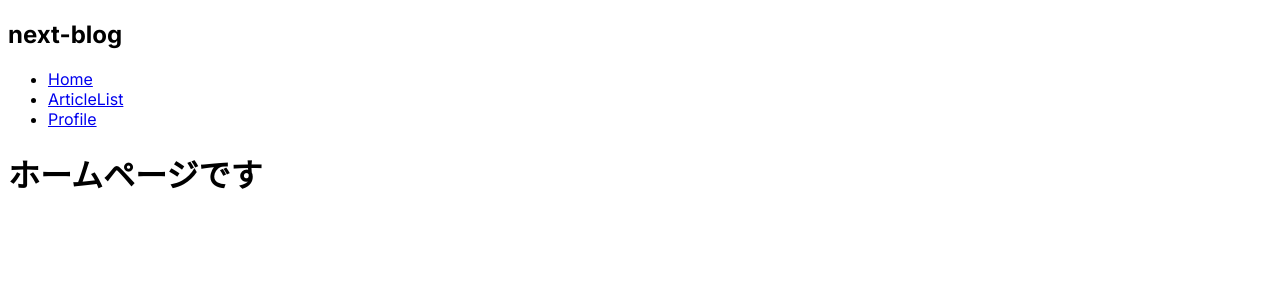
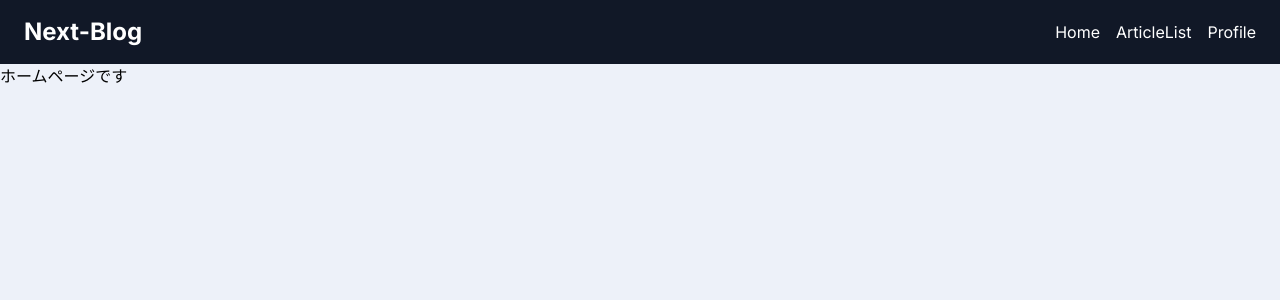
Before and after one commit to hukuryo/Blog-Practice, a Next.js app in the folder next-blog/: page / in a window 1280 px wide. Shown: the top 300 px of the page. Built offline with nearby package versions, Linux system fonts and the light colour scheme.

Commit message:
ヘッダーを作成

```diff
--- a/next-blog/app/components/Header.tsx
+++ b/next-blog/app/components/Header.tsx
@@ -1,18 +1,24 @@
-"use client";
-
 import Link from "next/link";
 
-export default function header() {
-    return (
-        <div>
-            <h2>next-blog</h2>
+export default function Header() {
+return (
+    <header className="bg-gray-900 text-white">
+        <div className="container mx-auto py-4 px-6 flex items-center justify-between">
+            <h2 className="text-2xl font-bold">Next-Blog</h2>
             <nav>
-                <ul>
-                    <li><Link href={"/"}>Home</Link></li>
-                    <li><Link href={"/articleList"}>ArticleList</Link></li>
-                    <li><Link href={"/profile"}>Profile</Link></li>
-                </ul>
+            <ul className="flex space-x-4">
+                <li>
+                <Link href="/">Home</Link>
+                </li>
+                <li>
+                <Link href="/articleList">ArticleList</Link>
+                </li>
+                <li>
+                <Link href="/profile">Profile</Link>
+                </li>
+            </ul>
             </nav>
         </div>
-    )
+    </header>
+);
 }
--- a/next-blog/app/globals.css
+++ b/next-blog/app/globals.css
@@ -1,6 +1,7 @@
-/* @tailwind base;
+@tailwind base;
 @tailwind components;
 @tailwind utilities;
+@import url('https://fonts.googleapis.com/css2?family=Noto+Sans+JP&display=swap');
 
 :root {
   --foreground-rgb: 0, 0, 0;
@@ -17,11 +18,5 @@
 }
 
 body {
-  color: rgb(var(--foreground-rgb));
-  background: linear-gradient(
-      to bottom,
-      transparent,
-      rgb(var(--background-end-rgb))
-    )
-    rgb(var(--background-start-rgb));
-} */
+  background-color: rgb(237, 241, 249);
+}
--- a/next-blog/app/layout.tsx
+++ b/next-blog/app/layout.tsx
@@ -1,5 +1,6 @@
 import './globals.css'
 import { Inter } from 'next/font/google'
+import Head from 'next/head';
 
 const inter = Inter({ subsets: ['latin'] })
 
@@ -15,6 +16,12 @@ export default function RootLayout({
 }) {
   return (
     <html lang="ja">
+      <Head>
+        <link
+          href="https://fonts.googleapis.com/css2?family=Noto+Sans+JP&display=swap"
+          rel="stylesheet"
+        />
+      </Head>
       <body className={inter.className}>{children}</body>
     </html>
   )
```
